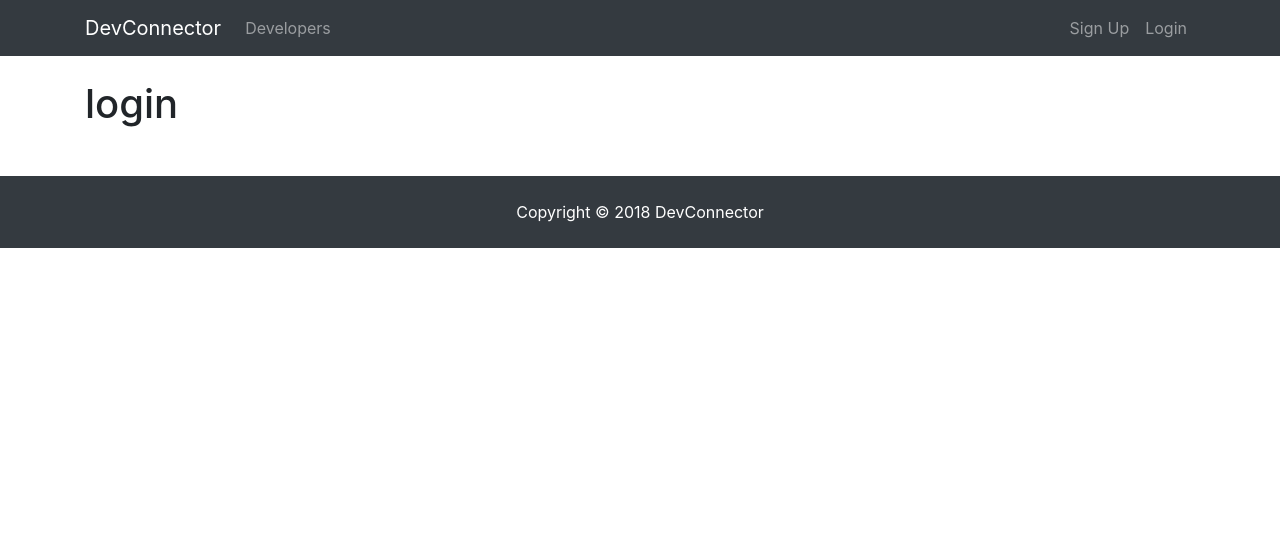
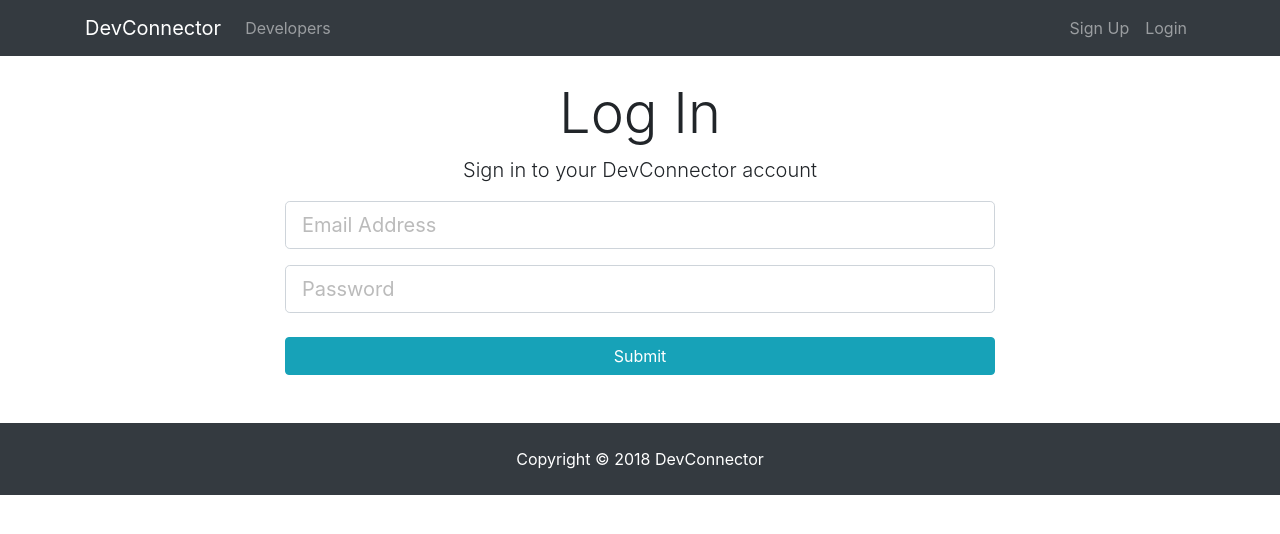
Before and after one commit to DaviGadelhaLeitao/mern-social-network, a React (Create React App) app in the folder client/: page /login in a window 1280 px wide. Shown: the top 534 px of the page. Built offline with nearby package versions, Linux system fonts and the light colour scheme.

Commit message:
creating the login form with state

```diff
--- a/client/src/components/auth/Login.js
+++ b/client/src/components/auth/Login.js
@@ -1,10 +1,65 @@
 import React, { Component } from 'react'
 
 class Login extends Component {
+    constructor() {
+        super();
+        this.state = {
+            email: '',
+            password: ''
+        }
+        this.onChange = this.onChange.bind(this);
+        this.onSubmit = this.onSubmit.bind(this);
+    }
+
+    onChange(e) {
+        this.setState({ [e.target.name]: e.target.value });
+    }
+
+    onSubmit(e) {
+        e.preventDefault();
+        const loggedUser = {
+            email: this.state.email,
+            password: this.state.password
+        }
+        console.log(loggedUser);
+    }
+
     render() {
         return (
             <div>
-        <h1>login</h1>
+                <div className="login">
+                    <div className="container">
+                        <div className="row">
+                            <div className="col-md-8 m-auto">
+                                <h1 className="display-4 text-center">Log In</h1>
+                                <p className="lead text-center">Sign in to your DevConnector account</p>
+                                <form onSubmit={this.onSubmit}>
+                                    <div className="form-group">
+                                        <input
+                                            type="email"
+                                            className="form-control form-control-lg"
+                                            placeholder="Email Address"
+                                            name="email"
+                                            value={this.state.email}
+                                            onChange={this.onChange}
+                                        />
+                                    </div>
+                                    <div className="form-group">
+                                        <input
+                                            type="password"
+                                            className="form-control form-control-lg"
+                                            placeholder="Password"
+                                            name="password"
+                                            value={this.state.password}
+                                            onChange={this.onChange}
+                                        />
+                                    </div>
+                                    <input type="submit" className="btn btn-info btn-block mt-4" />
+                                </form>
+                            </div>
+                        </div>
+                    </div>
+                </div>
             </div>
         )
     }
```
Also changed, not shown: client/src/components/auth/Register.js (+39 -13 lines). Lines whose indentation alone changed are shown as unchanged.
